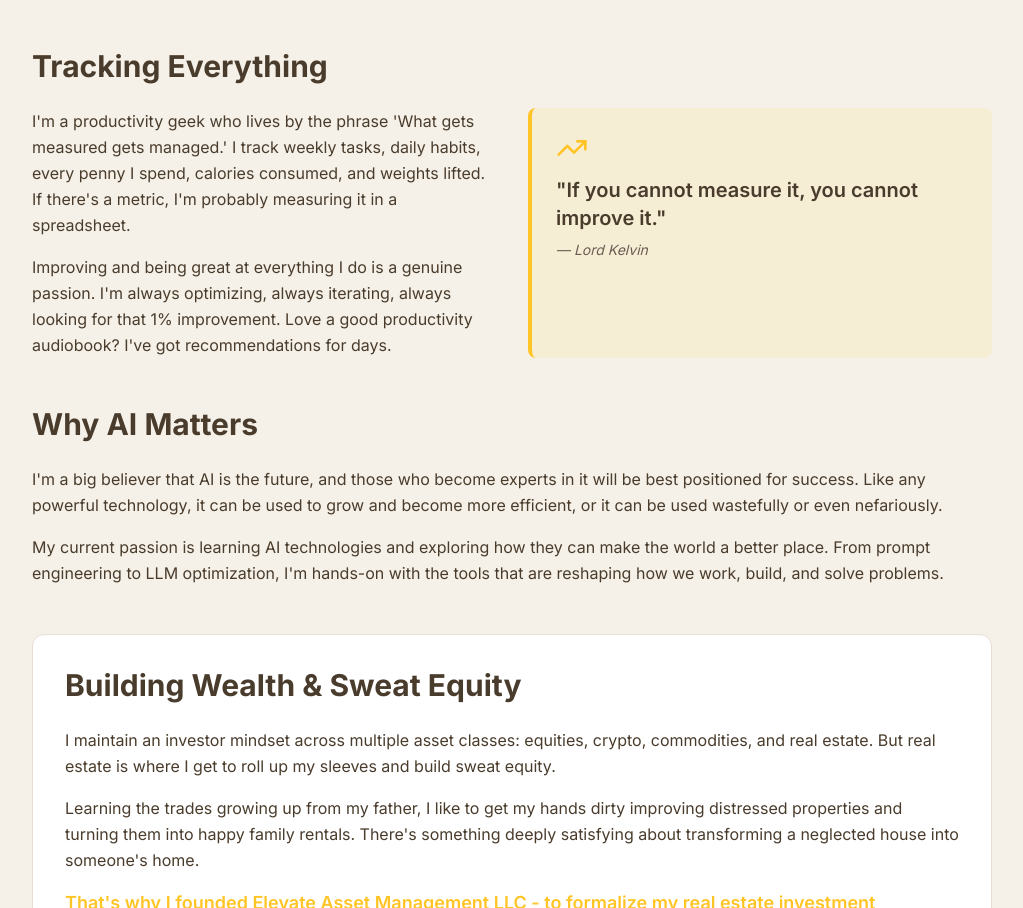
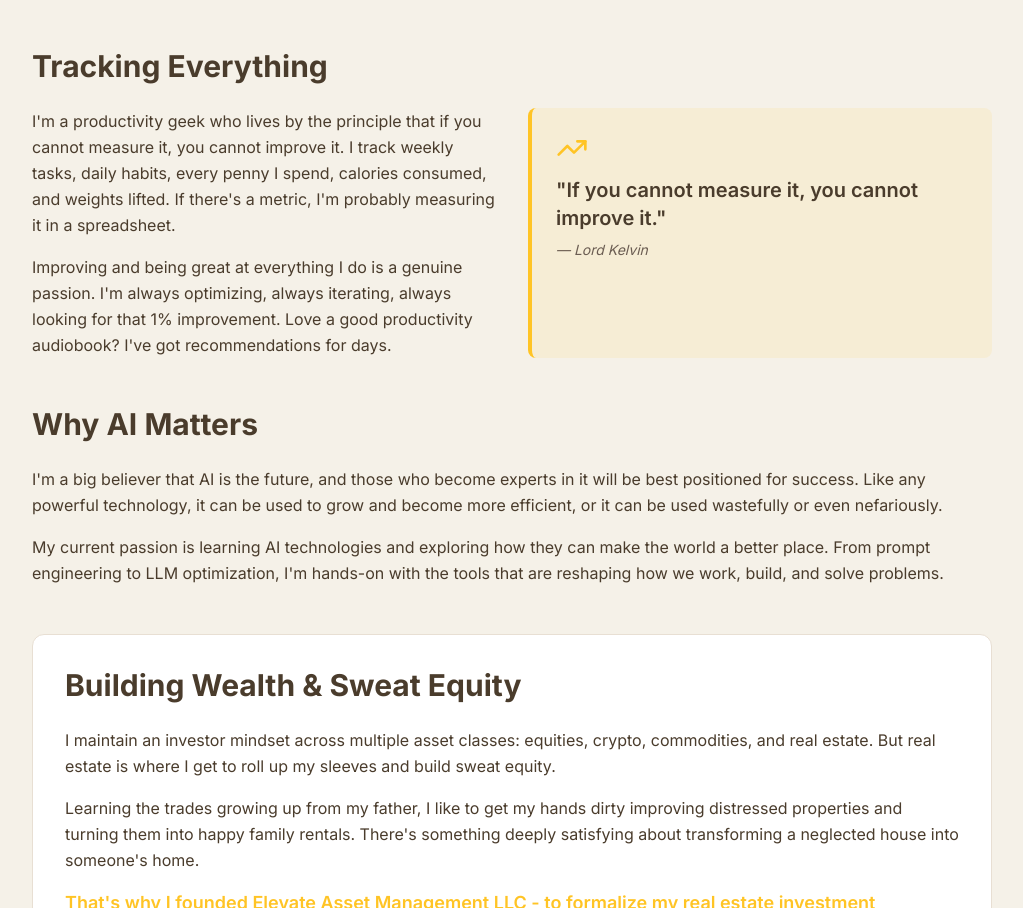
Before and after one commit to dsikler/DanSikler-com, a Next.js app: page /about in a window 1280 px wide. Shown: the part 810-1718 px from the top of the page, without its empty margins (128-1151 px from the left). Built offline with nearby package versions, Linux system fonts and the light colour scheme.

Commit message:
Update paragraph text to match new Lord Kelvin quote

```diff
--- a/app/about/page.tsx
+++ b/app/about/page.tsx
@@ -66,7 +66,7 @@ export default function About() {
             {/* Left Column - Text */}
             <div className="space-y-4 text-base text-[#4A3C2C] leading-relaxed">
               <p>
-                I'm a productivity geek who lives by the phrase 'What gets measured gets managed.' I track weekly tasks, daily habits, every penny I spend, calories consumed, and weights lifted. If there's a metric, I'm probably measuring it in a spreadsheet.
+                I'm a productivity geek who lives by the principle that if you cannot measure it, you cannot improve it. I track weekly tasks, daily habits, every penny I spend, calories consumed, and weights lifted. If there's a metric, I'm probably measuring it in a spreadsheet.
               </p>
               <p>
                 Improving and being great at everything I do is a genuine passion. I'm always optimizing, always iterating, always looking for that 1% improvement. Love a good productivity audiobook? I've got recommendations for days.
```
